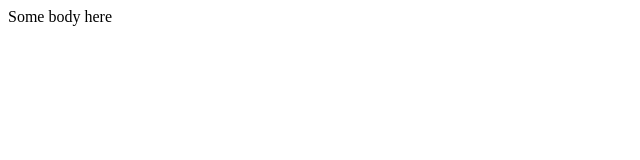
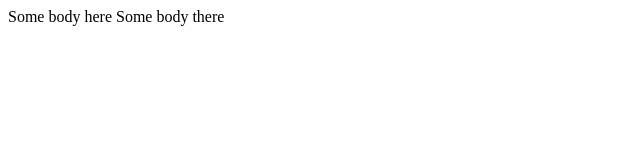
Before and after one commit to phamnhat1995/project_tool_chain_ibm, a website: page views/index.html in a window 1280 px wide. Shown: the whole page, without its empty margins (0-640 px from the left). Drawn offline with Linux system fonts and the light colour scheme.

Commit message:
Test commit deploy

```diff
--- a/views/index.html
+++ b/views/index.html
@@ -12,6 +12,7 @@
 <body>
 	<div class="container">
 		Some body here
+		Some body there
 	</div>
 	</footer>
 	<script type="text/javascript" src="/scripts/util.js"></script>
```
